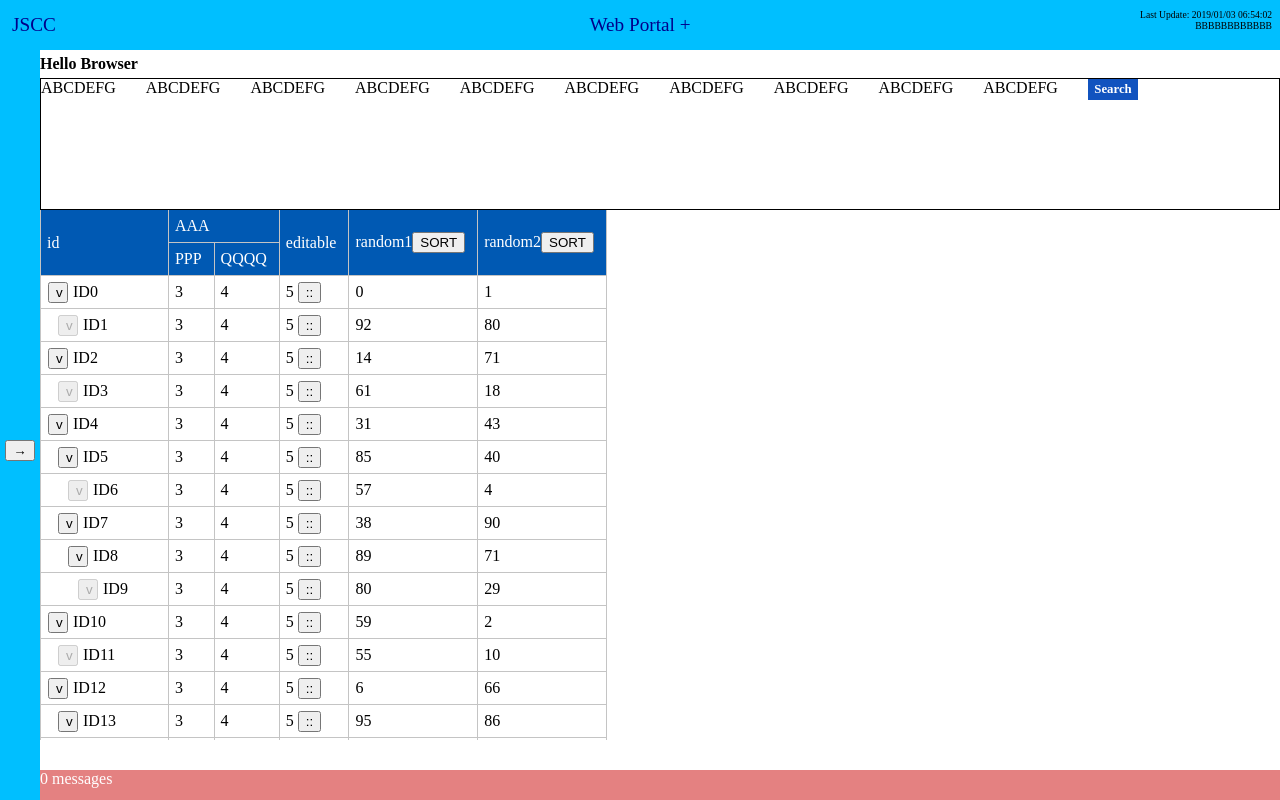
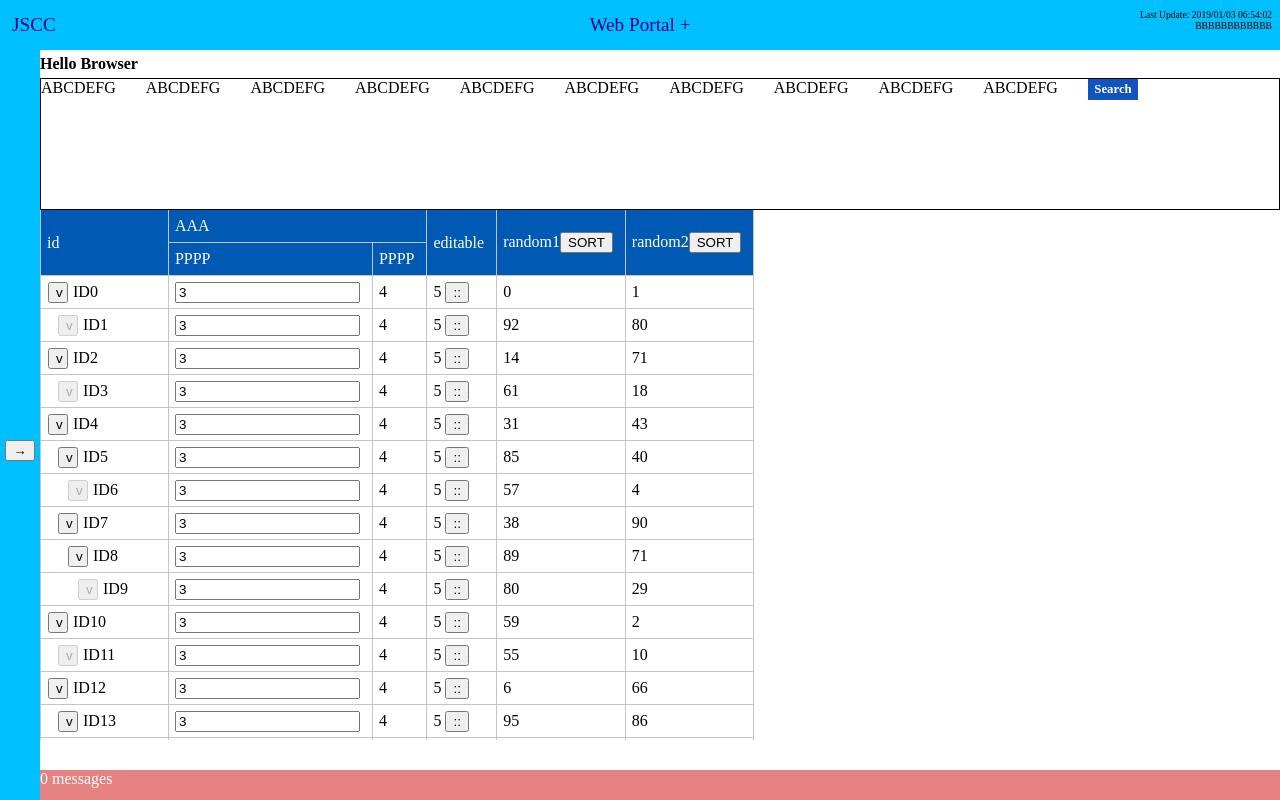
Before and after one commit to nn-ii/wppfff, a React (Create React App) app in the folder src/: page / in a window 1280 px wide. Built offline with nearby package versions, Linux system fonts and the light colour scheme; the HTML template or start-up script is replaced by a standard one.

Commit message:
add callback to Editable, InputSpace

```diff
--- a/src/components/Home.js
+++ b/src/components/Home.js
@@ -14,13 +14,14 @@ class Home extends Component {
 
     this.ConstTableColumns = [
       "id",
-      { value: "AAA", children: ["PPP", "QQQQ"] },
+      { value: "AAA", children: [{ id: "PPPPInput", value: "PPPP" }, "PPPP"] },
       "editable",
       "random1",
       "random2"
     ];
-    this.ConstTableEditable = ["editable"];
-    this.ConstTableSortable = ["random1", "random2"];
+    this.ConstTableEditableIndices = ["editable"];
+    this.ConstTableInputSpaceIndices = ["PPPPInput"];
+    this.ConstTableSortableIndices = ["random1", "random2"];
 
     this.state = {
       tableRows: [],
@@ -188,9 +189,9 @@ class Home extends Component {
           <DataTable
             rows={this.state.tableRows}
             columns={this.ConstTableColumns}
-            editableIndices={this.ConstTableEditable}
-            inputSpaceIndices={this.state.tableInputSpace}
-            sortableIndices={this.ConstTableSortable}
+            editableIndices={this.ConstTableEditableIndices}
+            inputSpaceIndices={this.ConstTableInputSpaceIndices}
+            sortableIndices={this.ConstTableSortableIndices}
           />
         </div>
       </div>
--- a/src/components/Parts/DataTable.js
+++ b/src/components/Parts/DataTable.js
@@ -79,13 +79,9 @@ class DataTable extends Component {
         sortColumnIndex: null,
         sortColumnKey: null,
 
-        /* normally can use `this` insetead of self class name in static methods,
-         but here can't probably because there is React restriction or so */
-        //editableIndex: DataTable.createEditableIndex(nextProps),
-        inputSpaceIndex: DataTable.createInputSpaceIndex(nextProps),
-
         /* below will be calculated late */
-        editableIndex: null
+        editableIndex: null,
+        inputSpaceIndex: null
       });
     }
     return null;
@@ -179,14 +175,15 @@ class DataTable extends Component {
     return ret;
   }
   setIndices() {
-    //      Array.isArray(this.props.editableIndices)
     let toCheck = [
-      { stateName: "editableIndex", source: this.props.editableIndices }
+      { stateName: "editableIndex", source: this.props.editableIndices },
+      { stateName: "inputSpaceIndex", source: this.props.inputSpaceIndices }
     ].filter(
       checkItem =>
         Array.isArray(checkItem.source) &&
         this.state[checkItem.stateName] === null
     );
+
     if (toCheck.length === 0) {
       return;
     }
@@ -594,6 +591,7 @@ class DataTable extends Component {
                     return (
                       <DataRow
                         key={row_i}
+                        rowIndex={row_i}
                         isClosed={setting.isClosed}
                         isParentOfClosed={setting.isParentOfClosed}
                         cells={r.data}
@@ -608,6 +606,30 @@ class DataTable extends Component {
                         toggleTreeFunc={rowIndex => this.toggleTree(rowIndex)}
                         toggleSortingFunc={colIndex =>
                           this.toggleSorting(colIndex)
+                        }
+                        callBackWhenEditableAction={
+                          this.state.editableIndex &&
+                          this.state.editableIndex.length > 0 &&
+                          ((rowIndex, colIndex, summary) => {
+                            console.log(
+                              "callBackWhenEditableAction",
+                              rowIndex,
+                              colIndex,
+                              summary
+                            );
+                          })
+                        }
+                        callBackWhenInputSpaceAction={
+                          this.state.inputSpaceIndex &&
+                          this.state.inputSpaceIndex.length > 0 &&
+                          ((rowIndex, colIndex, summary) => {
+                            console.log(
+                              "callBackWhenInputSpaceAction",
+                              rowIndex,
+                              colIndex,
+                              summary
+                            );
+                          })
                         }
                       />
                     );
--- a/src/components/Parts/DataTable/Cell.js
+++ b/src/components/Parts/DataTable/Cell.js
@@ -1,7 +1,7 @@
 import React from "react";
 import ToggleButton from "./ToggleButton";
-import Editable from "./Editable";
-import InputSpace from "./InputSpace";
+import Editable from "../Editable";
+import InputSpace from "../InputSpace";
 
 const Cell = props => {
   let toggleButton, paddingLeft;
@@ -24,6 +24,7 @@ const Cell = props => {
       <Editable
         parentVersion={props.pageVersion}
         initialValue={props.content}
+        callBackWhenEditableAction={props.callBackWhenEditableAction}
       />
     );
   } else if (props.type === "inputSpace") {
@@ -31,6 +32,7 @@ const Cell = props => {
       <InputSpace
         parentVersion={props.pageVersion}
         initialValue={props.content}
+        callBackWhenInputSpaceAction={props.callBackWhenInputSpaceAction}
       />
     );
   } else {
--- a/src/components/Parts/DataTable/DataRow.js
+++ b/src/components/Parts/DataTable/DataRow.js
@@ -19,14 +19,17 @@ class DataRow extends Component {
   }
 
   render() {
+    //console.log('DATA ROW', this.props.inputSpaceIndex)
+
     return (
       <tr style={{ display: this.props.isClosed && "none" }}>
         {eachWithIndex(this.props.cells, (c, i) => {
+          let type = this.calcType(i);
           return (
             <Cell
               key={i}
               index={i}
-              type={this.calcType(i)}
+              type={type}
               content={c}
               rowIndex={this.props.index}
               nest={this.props.nest}
@@ -34,6 +37,24 @@ class DataRow extends Component {
               rowIsParentOfClosed={this.props.isParentOfClosed}
               pageVersion={this.props.pageVersion}
               toggleTreeFunc={this.props.toggleTreeFunc}
+              callBackWhenEditableAction={
+                type === "editable" &&
+                (summary =>
+                  this.props.callBackWhenEditableAction(
+                    this.props.rowIndex,
+                    i,
+                    summary
+                  ))
+              }
+              callBackWhenInputSpaceAction={
+                type === "inputSpace" &&
+                (summary =>
+                  this.props.callBackWhenInputSpaceAction(
+                    this.props.rowIndex,
+                    i,
+                    summary
+                  ))
+              }
             />
           );
         })}
--- a/src/components/Parts/DataTable/Header.js
+++ b/src/components/Parts/DataTable/Header.js
@@ -82,6 +82,7 @@ class Header extends Component {
         retArray[scanningDepth].push({ value: item });
         descendantLastItemsCount++;
       } else if (typeof item === "object") {
+        if (item.children) {
           let itemAnalysisResult = Header.mapToRowsArray(
             item.children,
             scanningDepth + 1,
@@ -90,13 +91,22 @@ class Header extends Component {
           );
 
           retArray[scanningDepth].push({
+            id: item.id,
             value: item.value,
-          descendantLastItemsCount: itemAnalysisResult.descendantLastItemsCount
+            descendantLastItemsCount:
+              itemAnalysisResult.descendantLastItemsCount
           });
 
           descendantLastItemsCount =
             descendantLastItemsCount +
             itemAnalysisResult.descendantLastItemsCount;
+        } else {
+          retArray[scanningDepth].push({
+            id: item.id,
+            value: item.value
+          });
+          descendantLastItemsCount++;
+        }
       }
     });
 
--- a/src/components/Parts/DataTable/Editable.js
+++ b/src/components/Parts/Editable.js
@@ -1,5 +1,5 @@
 import React, { Component } from "react";
-import { castForEditing, commonGetDerivedStateFromProps } from "../../Util";
+import { castForEditing, commonGetDerivedStateFromProps } from "../Util";
 
 class Editable extends Component {
   constructor(props) {
@@ -61,7 +61,10 @@ class Editable extends Component {
     }
   }
   startEdit() {
-    this.setState({ editing: true });
+    let tmp = { editing: true };
+    this.setState(tmp);
+    console.log("startEdit", this.props);
+    this.props.callBackWhenEditableAction(Object.assign({}, this.state, tmp));
   }
   onKeyPress(e) {
     if (e.key !== "Enter") {
@@ -70,10 +73,12 @@ class Editable extends Component {
     this.whenFinish();
   }
   whenFinish() {
-    this.setState({
+    let tmp = {
       editing: false,
       changed: this.state.initialValue !== this.state.value
-    });
+    };
+    this.setState(tmp);
+    this.props.callBackWhenEditableAction(Object.assign({}, this.state, tmp));
   }
 }
 
--- a/src/components/Parts/DataTable/InputSpace.js
+++ b/src/components/Parts/InputSpace.js
@@ -1,5 +1,5 @@
 import React, { Component } from "react";
-import { castForEditing, commonGetDerivedStateFromProps } from "../../Util";
+import { castForEditing, commonGetDerivedStateFromProps } from "../Util";
 
 class InputSpace extends Component {
   constructor(props) {
@@ -16,8 +16,8 @@ class InputSpace extends Component {
       return null;
     } else if (typeof ret === "object") {
       return Object.assign(ret, {
+        initialValue: castForEditing(nextProps.initialValue),
         value: castForEditing(nextProps.initialValue),
-        initialValue: castForEditing(nextProps.initialValue),
         changed: false
       });
     }
@@ -30,10 +30,14 @@ class InputSpace extends Component {
           type="text"
           value={this.state.value}
           onChange={e => {
-            this.setState({
+            let tmp = {
               value: e.target.value,
               changed: this.state.initialValue !== e.target.value
-            });
+            };
+            this.setState(tmp);
+            this.props.callBackWhenInputSpaceAction(
+              Object.assign({}, this.state, tmp)
+            );
           }}
         />
         {this.state.changed && " [Changed]"}
```
Lines whose indentation alone changed are shown as unchanged.
